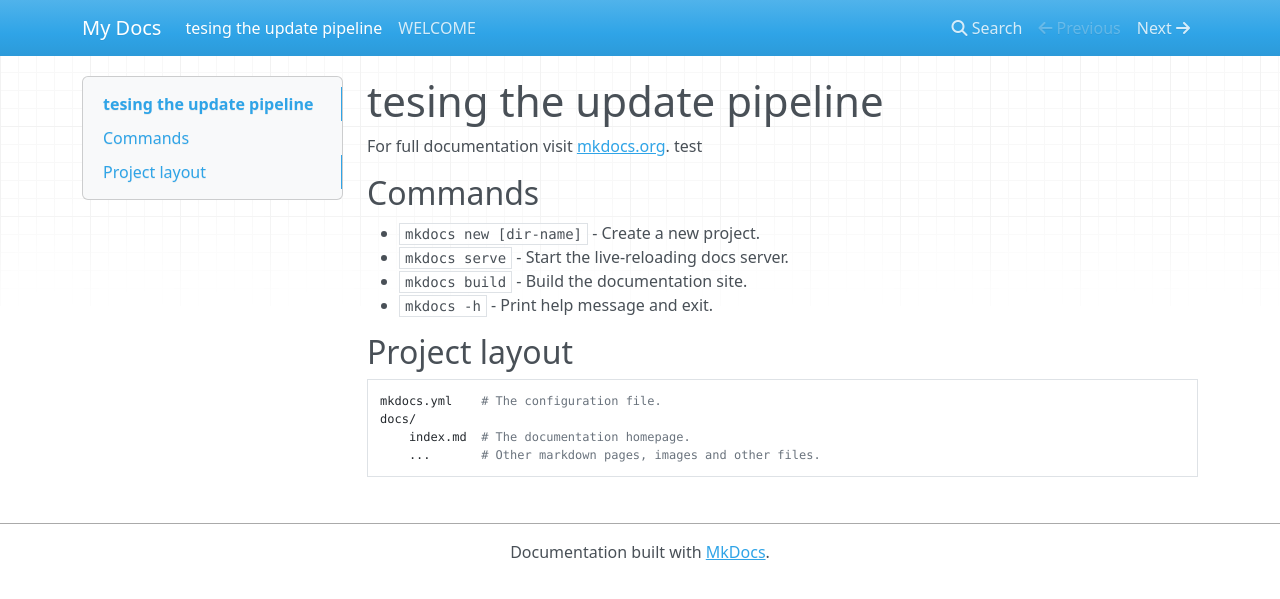
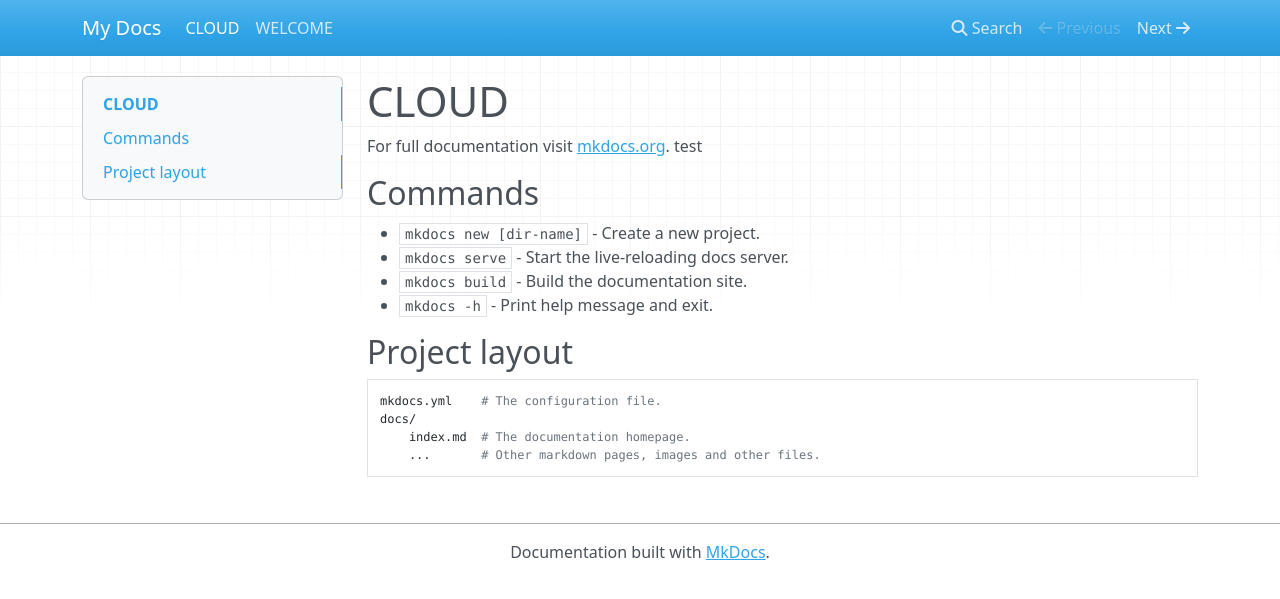
Before and after one commit to warren-nss/mkdocs_deployment_pipeline, an MkDocs documentation site: the page built from docs/index.md, in a window 1280 px wide. Shown: the top 599 px of the page. Built offline with MkDocs 1.6.1, drawn with Linux system fonts in a browser that asks for light colours; nearby versions of some CDN libraries.

Commit message:
Update index.md

```diff
--- a/docs/index.md
+++ b/docs/index.md
@@ -1,4 +1,4 @@
-# tesing the update pipeline
+# CLOUD
 
 For full documentation visit [mkdocs.org](https://www.mkdocs.org).
 test
```
